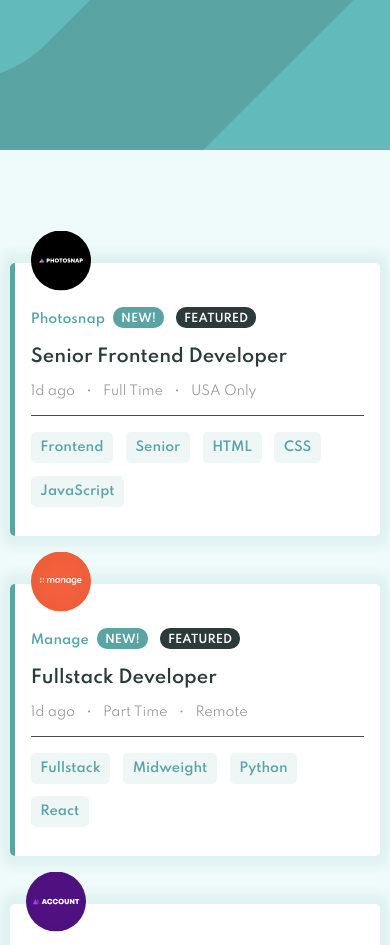
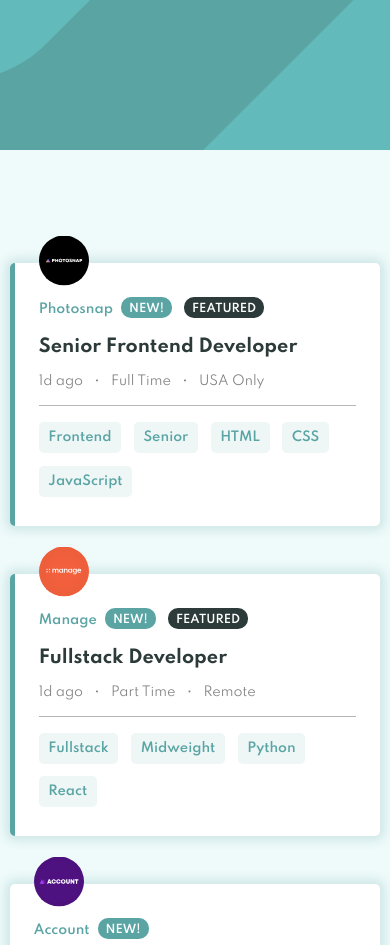
Before and after one commit to IbnDaanis/static-job-listings, a plain HTML site: page index.html in a window 390 px wide. Shown: the top 945 px of the page. Drawn offline with Linux system fonts and the light colour scheme.

Commit message:
Style changes

```diff
--- a/css/_card.scss
+++ b/css/_card.scss
@@ -16,7 +16,7 @@
     height: 150px;
     border-radius: 5px;
     background: white;
-    box-shadow: 0px 0px 10px 10px hsla(180, 29%, 50%, 0.1);
+    box-shadow: 0px 0px 10px 5px hsla(180, 29%, 50%, 0.2);
     display: flex;
     align-items: center;
 
@@ -24,7 +24,7 @@
       height: auto;
       flex-direction: column;
       align-items: unset;
-      padding: 0 1rem;
+      padding: 0 1.5rem;
       position: relative;
       margin-bottom: 3rem;
     }
@@ -40,7 +40,7 @@
 
       img {
         @media(max-width: 900px) {
-          width: 60px;
+          width: 50px;
           height: auto;
         }
       }
@@ -99,7 +99,7 @@
 
         h2 {
           font-size: 1.1rem;
-          font-weight: 600;
+          font-weight: 700;
           color: $very-dark-grayish-cyan;
           transition: all 0.2s ease-in-out;
           cursor: pointer;
@@ -111,12 +111,12 @@
       }
 
       .job-meta-info {
-        color: rgb(151, 151, 151);
+        color: rgb(129, 129, 129);
         font-size: 0.8rem;
 
         @media(max-width:900px) {
           padding-bottom: 1rem;
-          border-bottom: 1px solid rgb(75, 75, 75);
+          border-bottom: 1px solid rgb(182, 182, 182);
           margin-bottom: 1rem;
         }
 
@@ -165,7 +165,7 @@
   justify-content: space-between;
   align-items: center;
   position: relative;
-  margin: 0 auto 1rem;
+  margin: 0 auto 0.8rem;
   transform: translateY(-50%);
   width: 100%;
   height: 72px;
--- a/css/style.scss
+++ b/css/style.scss
@@ -12,7 +12,7 @@ body {
 }
 
 .bg-header {
-  height: fit-content;
+  height: 156px;
   background-color: $desaturated-dark-cyan;
 
   @media(max-width: 900px) {
```
Also changed, not shown: css/style.css, 1 other file.
